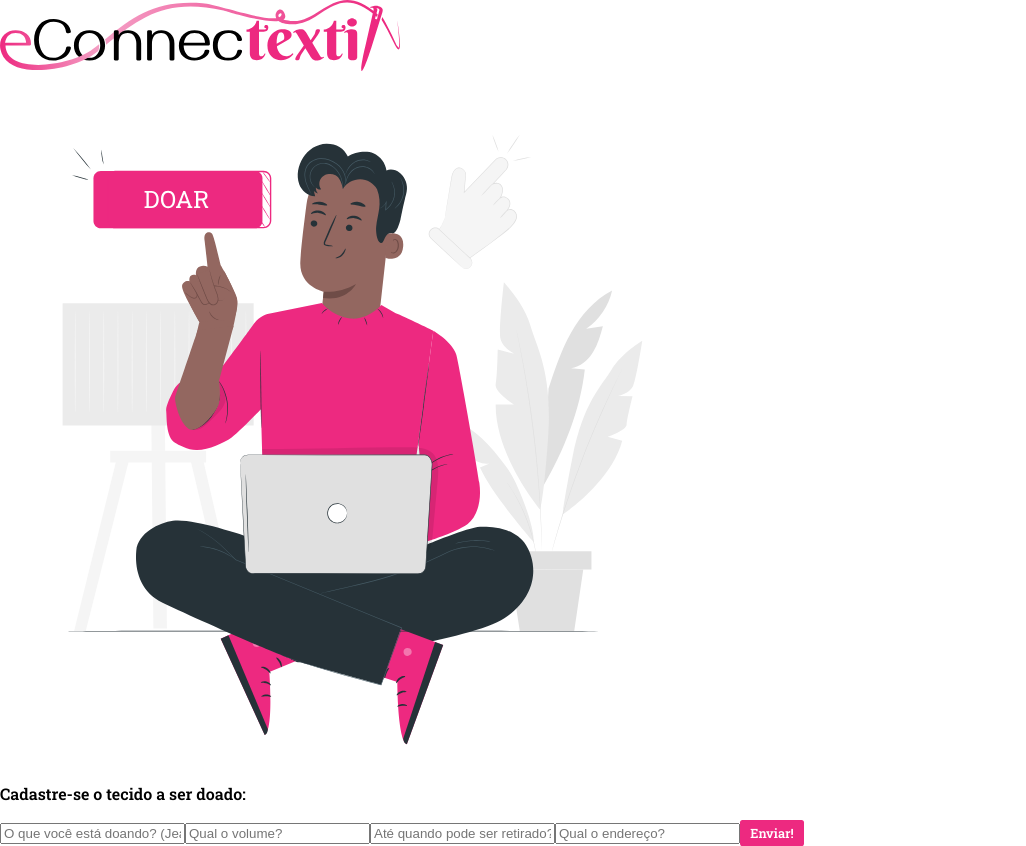
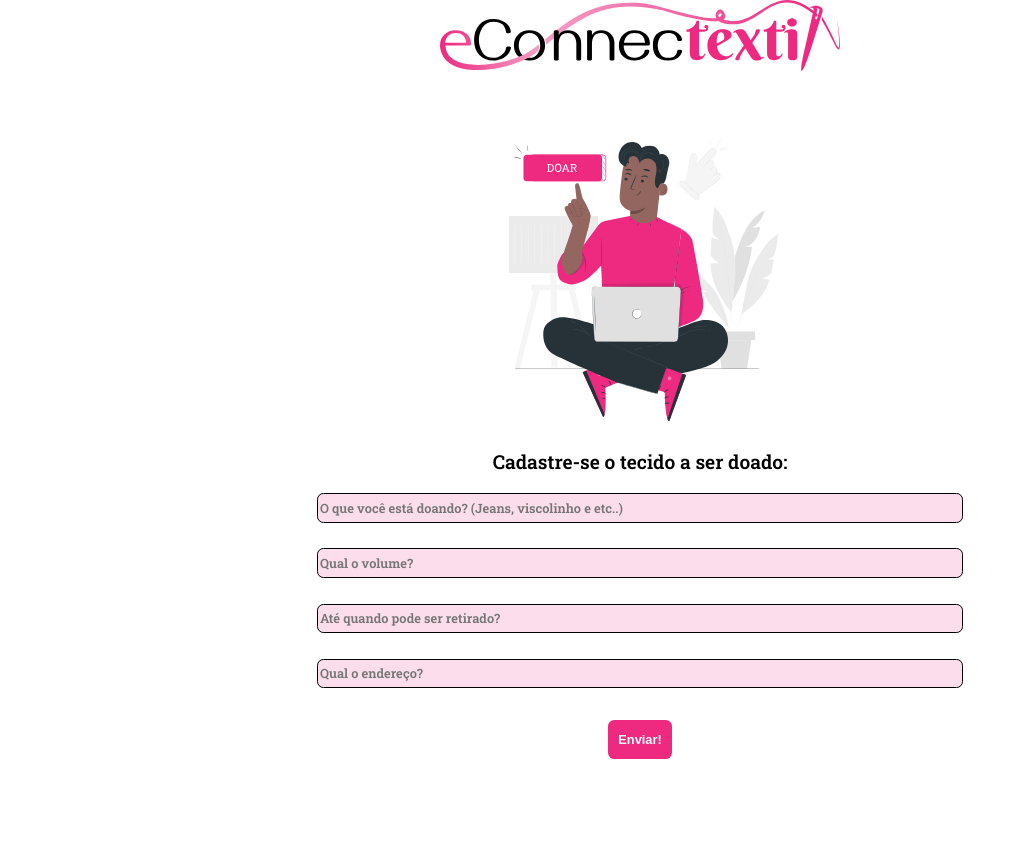
Before and after one commit to kasvrol/proviHack-NaoExistePlanetaB, a React (Create React App) app: page /tissuesDonation in a window 1280 px wide. Shown: the whole page, without its empty margins (0-1026 px from the left). After the commit the page ends 800 px from the top, so only its background shows below. Built offline with nearby package versions, Linux system fonts and the light colour scheme; the HTML template or start-up script is replaced by a standard one.

Commit message:
[FEAT][TISSUES DONATION] estilo da página

```diff
--- a/src/pages/tissueDonation.jsx
+++ b/src/pages/tissueDonation.jsx
@@ -1,15 +1,15 @@
 import React from "react";
 import Logo from "../components/Logo";
+import Button from "../components/Button";
 
 import image09 from "../images/image09.svg";
 
-import "../style/login.scss";
+import "../style/tissuesDonation.scss";
 
 function tissuesDonation() {
     return (
         <main className="DonationContainer">
             <Logo />
-            <div className="DonationContainerDiv">
             <img
                 src={image09}
                 alt="ilustração de um home fazendo doação pelo notebook"
@@ -29,9 +29,11 @@ function tissuesDonation() {
                     placeholder="Até quando pode ser retirado?"
                 />
                 <input type="text" placeholder="Qual o endereço?" />
-                    <button className="LoginButton">Enviar!</button>
+                <Button
+                    color={"pink-button donation-button"}
+                    title={"Enviar!"}
+                />
             </form>
-            </div>
         </main>
     );
 }
--- /dev/null
+++ b/src/style/tissuesDonation.scss
@@ -0,0 +1,68 @@
+@import "./index.sass";
+
+.DonationContainer,
+.DonationForm {
+    @include directionOne(column);
+}
+
+.DonationImage {
+    width: 40%;
+    margin-top: 4vw;
+}
+
+.DonationParagraph {
+    font-size: 2.5vw;
+}
+
+.DonationForm input {
+    margin-bottom: 2vw;
+    font-size: 2vw;
+    font-family: "Roboto Slab", serif;
+    background-color: $input-color;
+    border: 1px solid;
+    border-radius: 0.5vw;
+    width: 75vw;
+    height: 4vw;
+}
+
+.donation-button {
+    border-radius: 1vw;
+}
+
+@media screen and (min-width: 1100px) {
+    .DonationImage {
+        width: 25%;
+        margin-top: 3vw;
+    }
+    .DonationParagraph {
+        font-size: 1.5vw;
+    }
+    .DonationForm input {
+        font-size: 1vw;
+        width: 50vw;
+        height: 2vw;
+    }
+    .donation-button {
+        width: 5vw;
+        font-size: 1vw;
+        height: 3vw;
+        padding: 0.5vw 0.5vw;
+        margin-top: 0.5vw;
+        border-radius: 0.5vw;
+    }
+}
+
+@media screen and (max-width: 700px) {
+    .DonationImage {
+        width: 60%;
+        margin-top: 7vw;
+    }
+    .DonationParagraph {
+        font-size: 3vw;
+    }
+    .DonationForm input {
+        font-size: 3vw;
+        width: 75vw;
+        height: 6vw;
+    }
+}
```
Lines whose indentation alone changed are shown as unchanged.
